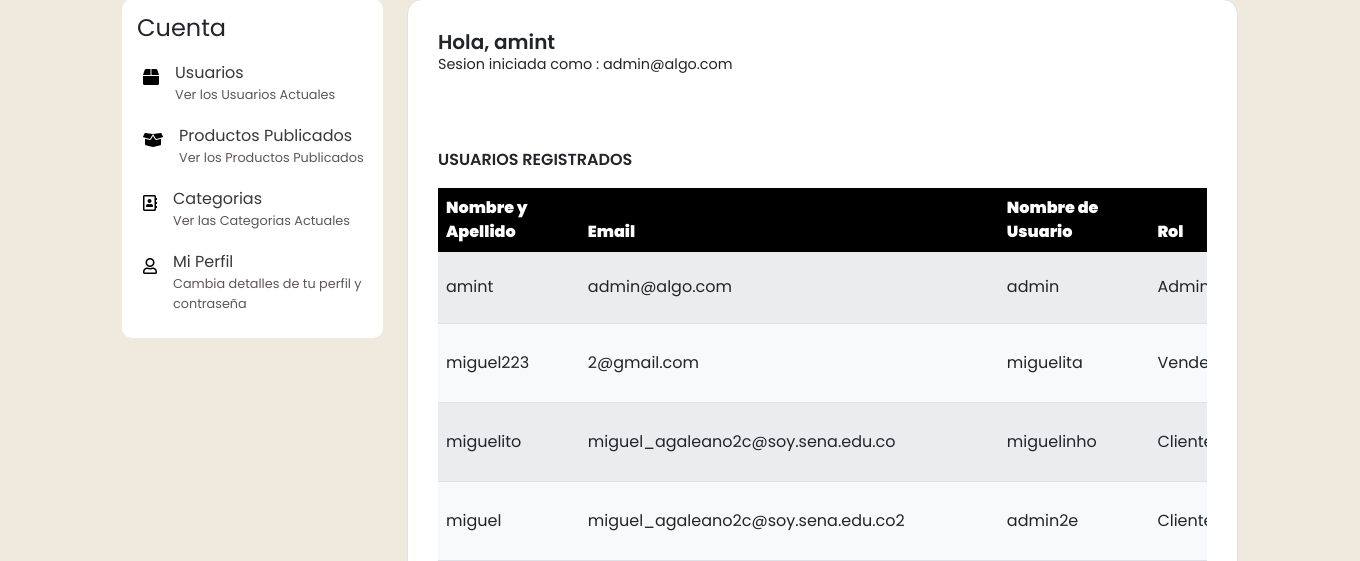
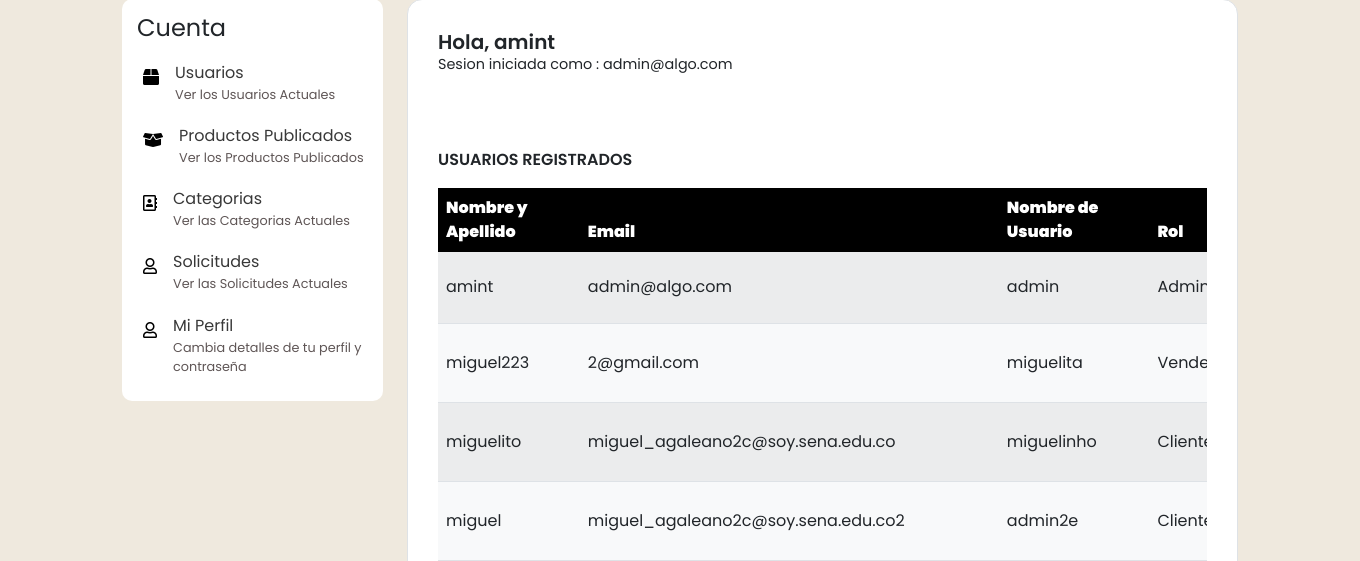
Before and after one commit to DarkXz7/MerkaChecheres-2, a Django app: template merkachecheres/templates/admin.html in a window 1360 px wide; the page is wider, and only the part inside the window is pictured. Shown: the part 157-718 px from the top of that part. Run offline with Django 5.2, Linux system fonts and the light colour scheme; the template is opened without the code that fills it: values that come from a table or form of the project are taken from there, others are empty; data comes from the database, SQL or seed files in the repository; both versions use the stored data as it was after the commit.

Commit message:
Se quitan cositas

```diff
--- a/merkachecheres/templates/admin.html
+++ b/merkachecheres/templates/admin.html
@@ -124,7 +124,15 @@
                                 </div>
                             </a>
                         </li>
-
+                        <li class="active">
+                            <a href="#" class="text-decoration-none d-flex align-items-start">
+                                <div class="far fa-user pt-2 me-3"></div>
+                                <div class="d-flex flex-column">
+                                    <div class="link">Solicitudes</div>
+                                    <div class="link-desc">Ver las Solicitudes Actuales</div>
+                                </div>
+                            </a>
+                        </li>
                         <li class="active">
                             <a href="?tabla=perfil" class="text-decoration-none d-flex align-items-start">
                                 <div class="far fa-user pt-2 me-3"></div>
```
Also changed, not shown: db.sqlite3, media/productos/imagenes/Black_White_Minimalist_Initials_Monogram_Jewelry_Logo-removebg-preview.png (added), media/productos/imagenes/Black_White_Minimalist_Initials_Monogram_Jewelry_Logo_1_Tqey3gH.png (added).
